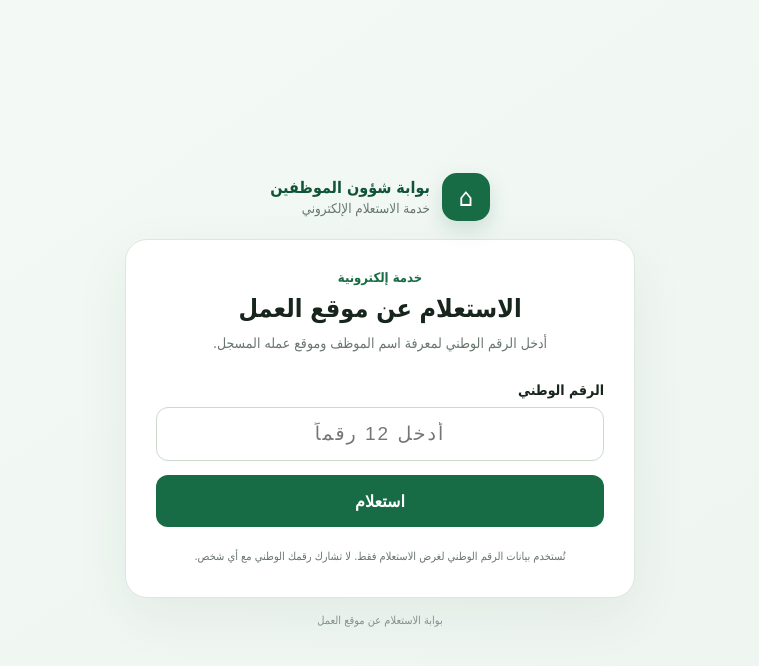
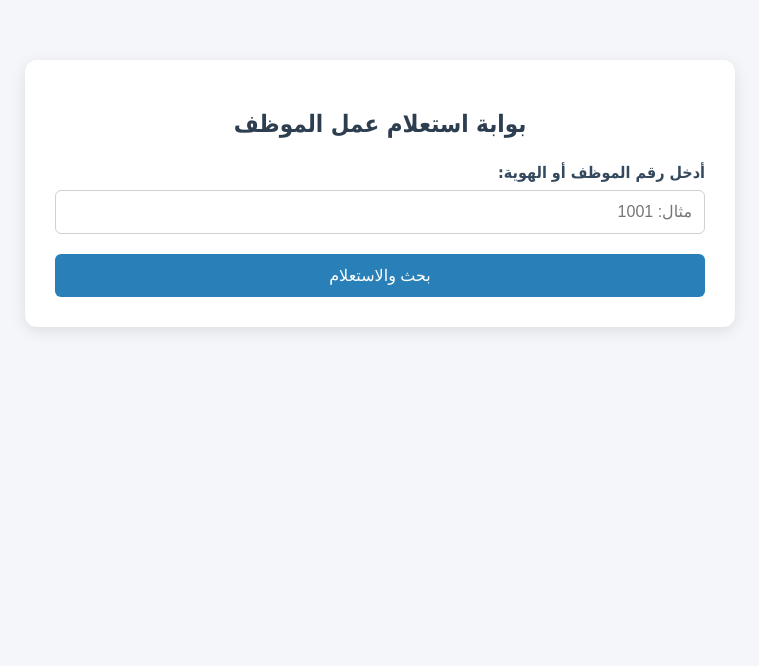
Before and after one commit to zzop2030-cyber/employee-work-query, a plain HTML site: page index.html in a window 1280 px wide. Shown: the whole page, without its empty margins (260-1019 px from the left). Drawn offline with Linux system fonts and the light colour scheme.

Commit message:
Update index.html

```diff
--- a/index.html
+++ b/index.html
@@ -1,43 +1,130 @@
-<!doctype html>
+<!DOCTYPE html>
 <html lang="ar" dir="rtl">
 <head>
-  <meta charset="utf-8"><meta name="viewport" content="width=device-width, initial-scale=1">
-  <meta name="description" content="بوابة الاستعلام عن موقع العمل للموظفين">
-  <title>بوابة الاستعلام عن موقع العمل</title>
-  <style>
-    :root{--green:#176b45;--deep:#105336;--pale:#eaf5ee;--ink:#17251d;--muted:#68766e;--line:#dce7df}
-    *{box-sizing:border-box}body{margin:0;background:linear-gradient(145deg,#f4faf6,#edf4ef);font-family:Tahoma,Arial,sans-serif;color:var(--ink);min-height:100vh;display:flex;align-items:center;justify-content:center;padding:22px}
-    .wrap{width:min(100%,510px)}.brand{display:flex;align-items:center;gap:12px;margin:0 auto 18px;justify-content:center;color:var(--deep)}.mark{width:48px;height:48px;border-radius:15px;background:var(--green);display:grid;place-items:center;color:white;font-size:25px;box-shadow:0 8px 20px #176b452b}
-    .brand small{display:block;color:var(--muted);margin-top:4px}.card{background:white;border:1px solid var(--line);border-radius:22px;padding:30px;box-shadow:0 18px 55px #183d2810}.eyebrow{text-align:center;color:var(--green);font-size:13px;font-weight:bold}.title{text-align:center;margin:9px 0 8px;font-size:25px}.intro{text-align:center;color:var(--muted);font-size:14px;line-height:1.8;margin:0 0 26px}
-    label{display:block;font-size:14px;font-weight:bold;margin:0 0 9px}.input{width:100%;height:54px;border:1px solid #cbd9cf;border-radius:12px;padding:0 15px;font-size:19px;letter-spacing:2px;outline:none;direction:ltr;text-align:center}.input:focus{border-color:var(--green);box-shadow:0 0 0 3px #176b4518}.btn{width:100%;height:52px;margin-top:14px;border:0;border-radius:12px;background:var(--green);color:white;font-size:16px;font-weight:bold;cursor:pointer}.btn:hover{background:var(--deep)}.btn:disabled{opacity:.65;cursor:wait}.message{display:none;margin-top:17px;padding:13px;border-radius:11px;font-size:14px;line-height:1.7}.message.error{display:block;background:#fff2f0;color:#a12d22;border:1px solid #f4d5d1}.result{display:none;margin-top:20px;border:1px solid var(--line);border-radius:15px;overflow:hidden}.result-head{background:var(--pale);padding:13px 16px;color:var(--deep);font-weight:bold}.field{padding:15px 17px;border-top:1px solid var(--line)}.field span{display:block;color:var(--muted);font-size:12px;margin-bottom:7px}.field strong{font-size:16px;line-height:1.7}.privacy{text-align:center;color:var(--muted);font-size:11px;line-height:1.8;margin:20px 8px 0}.footer{text-align:center;color:#849188;font-size:11px;margin-top:16px}
-    @media(max-width:480px){body{padding:14px}.card{padding:23px 19px}.title{font-size:22px}}
-  </style>
+    <meta charset="UTF-8">
+    <meta name="viewport" content="width=device-width, initial-scale=1.0">
+    <title>استعلام عمل الموظف</title>
+    <!-- استدعاء ملف البيانات الخارجي -->
+    <script src="data.js"></script>
+    <style>
+        body {
+            font-family: Tahoma, sans-serif;
+            background-color: #f4f6f9;
+            margin: 0;
+            padding: 20px;
+            direction: rtl;
+        }
+        .container {
+            max-width: 650px;
+            margin: 40px auto;
+            background: #ffffff;
+            padding: 30px;
+            border-radius: 12px;
+            box-shadow: 0 4px 15px rgba(0,0,0,0.1);
+        }
+        h2 {
+            color: #2c3e50;
+            text-align: center;
+            margin-bottom: 25px;
+        }
+        .form-group {
+            margin-bottom: 20px;
+        }
+        label {
+            display: block;
+            margin-bottom: 8px;
+            font-weight: bold;
+            color: #34495e;
+        }
+        input {
+            width: 100%;
+            padding: 12px;
+            border: 1px solid #ccd1d1;
+            border-radius: 6px;
+            box-sizing: border-box;
+            font-size: 16px;
+        }
+        button {
+            width: 100%;
+            padding: 12px;
+            background-color: #2980b9;
+            color: white;
+            border: none;
+            border-radius: 6px;
+            font-size: 16px;
+            cursor: pointer;
+            transition: background 0.3s;
+        }
+        button:hover {
+            background-color: #1f618d;
+        }
+        #result {
+            margin-top: 25px;
+            padding: 20px;
+            background: #f8f9fa;
+            border: 1px solid #e9ecef;
+            border-radius: 8px;
+            display: none;
+            line-height: 1.8;
+        }
+        .success-res {
+            color: #27ae60;
+            font-weight: bold;
+            font-size: 18px;
+            margin-bottom: 10px;
+            border-bottom: 2px solid #e2e8f0;
+            padding-bottom: 8px;
+        }
+        .error-res {
+            color: #c0392b;
+            font-weight: bold;
+            text-align: center;
+        }
+    </style>
 </head>
 <body>
-  <main class="wrap">
-    <div class="brand"><div class="mark" aria-hidden="true">⌂</div><div><strong>بوابة شؤون الموظفين</strong><small>خدمة الاستعلام الإلكتروني</small></div></div>
-    <section class="card">
-      <div class="eyebrow">خدمة إلكترونية</div>
-      <h1 class="title">الاستعلام عن موقع العمل</h1>
-      <p class="intro">أدخل الرقم الوطني لمعرفة اسم الموظف وموقع عمله المسجل.</p>
-      <form id="lookupForm">
-        <label for="nationalId">الرقم الوطني</label>
-        <input class="input" id="nationalId" name="national_id" type="text" inputmode="numeric" autocomplete="off" maxlength="12" minlength="12" pattern="[0-9]{12}" placeholder="أدخل 12 رقماً" required>
-        <button class="btn" id="submitBtn" type="submit">استعلام</button>
-      </form>
-      <div class="message" id="message" role="status" aria-live="polite"></div>
-      <section class="result" id="result" aria-live="polite">
-        <div class="result-head">نتيجة الاستعلام</div>
-        <div class="field"><span>اسم الموظف</span><strong id="employeeName"></strong></div>
-        <div class="field"><span>موقع العمل</span><strong id="workLocation"></strong></div>
-      </section>
-      <p class="privacy">تُستخدم بيانات الرقم الوطني لغرض الاستعلام فقط. لا تشارك رقمك الوطني مع أي شخص.</p>
-    </section>
-    <div class="footer">بوابة الاستعلام عن موقع العمل</div>
-  </main>
-<script>
-const form=document.getElementById('lookupForm'), input=document.getElementById('nationalId'), btn=document.getElementById('submitBtn'), msg=document.getElementById('message'), result=document.getElementById('result');
-input.addEventListener('input',()=>{input.value=input.value.replace(/[^0-9]/g,'').slice(0,12);});
-form.addEventListener('submit',async(e)=>{e.preventDefault();result.style.display='none';msg.className='message';msg.textContent='';const id=input.value.trim();if(!/^\d{12}$/.test(id)){msg.className='message error';msg.textContent='يرجى إدخال رقم وطني صحيح مكوّن من 12 رقماً.';return;}btn.disabled=true;btn.textContent='جارٍ البحث…';try{const response=await fetch('/api/lookup',{method:'POST',headers:{'Content-Type':'application/json'},body:JSON.stringify({national_id:id})});const data=await response.json();if(!response.ok||!data.ok){msg.className='message error';msg.textContent=data.message||'تعذر إتمام الاستعلام.';return;}document.getElementById('employeeName').textContent=data.name;document.getElementById('workLocation').textContent=data.location;result.style.display='block';}catch(_){msg.className='message error';msg.textContent='تعذر الاتصال بالخدمة. يرجى المحاولة لاحقاً.';}finally{btn.disabled=false;btn.textContent='استعلام';}});
-</script>
-</body></html>
+
+    <div class="container">
+        <h2>بوابة استعلام عمل الموظف</h2>
+        <div class="form-group">
+            <label for="empID">أدخل رقم الموظف أو الهوية:</label>
+            <input type="text" id="empID" placeholder="مثال: 1001">
+        </div>
+        <button onclick="searchEmployee()">بحث والاستعلام</button>
+
+        <div id="result">
+            <!-- ستظهر تفاصيل الموظف هنا -->
+        </div>
+    </div>
+
+    <script>
+        function searchEmployee() {
+            var id = document.getElementById('empID').value.trim();
+            var resultDiv = document.getElementById('result');
+
+            if(id === "") {
+                alert("الرجاء إدخال رقم الموظف للبحث");
+                return;
+            }
+
+            resultDiv.style.display = "block";
+
+            // التحقق من وجود الموظف في ملف data.js
+            if(typeof employeesData !== 'undefined' && employeesData[id]) {
+                var emp = employeesData[id];
+                resultDiv.innerHTML = `
+                    <div class="success-res">✅ تم العثور على بيانات الموظف</div>
+                    👤 <strong>اسم الموظف:</strong> ${emp.name}<br>
+                    💼 <strong>المسمى الوظيفي:</strong> ${emp.job}<br>
+                    🏢 <strong>القسم / الإدارة:</strong> ${emp.department}<br>
+                    🎓 <strong>المؤهل العلمي:</strong> ${emp.qualification}<br>
+                    🟢 <strong>حالة العمل:</strong> ${emp.status}
+                `;
+            } else {
+                resultDiv.innerHTML = `<div class="error-res">❌ عذراً، لم يتم العثور على موظف مسجل بهذا الرقم (${id}).</div>`;
+            }
+        }
+    </script>
+
+</body>
+</html>
```
